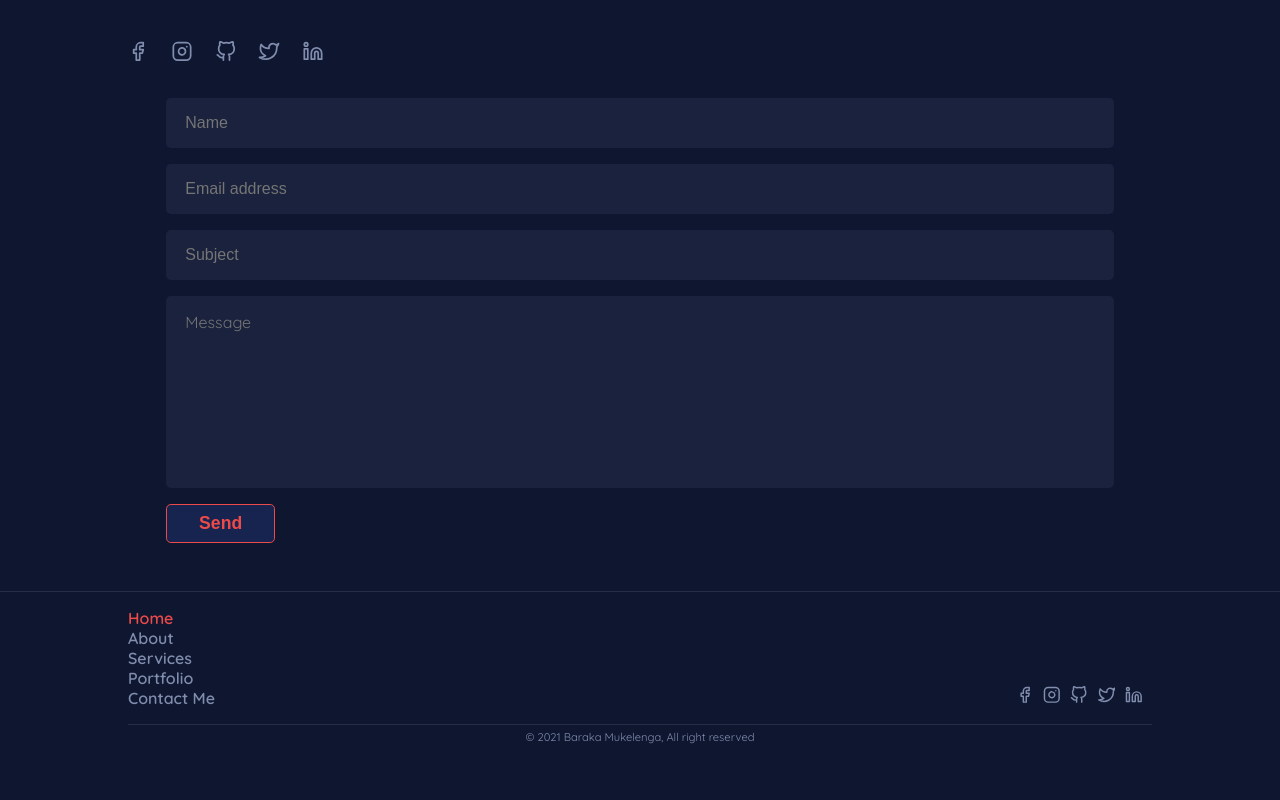
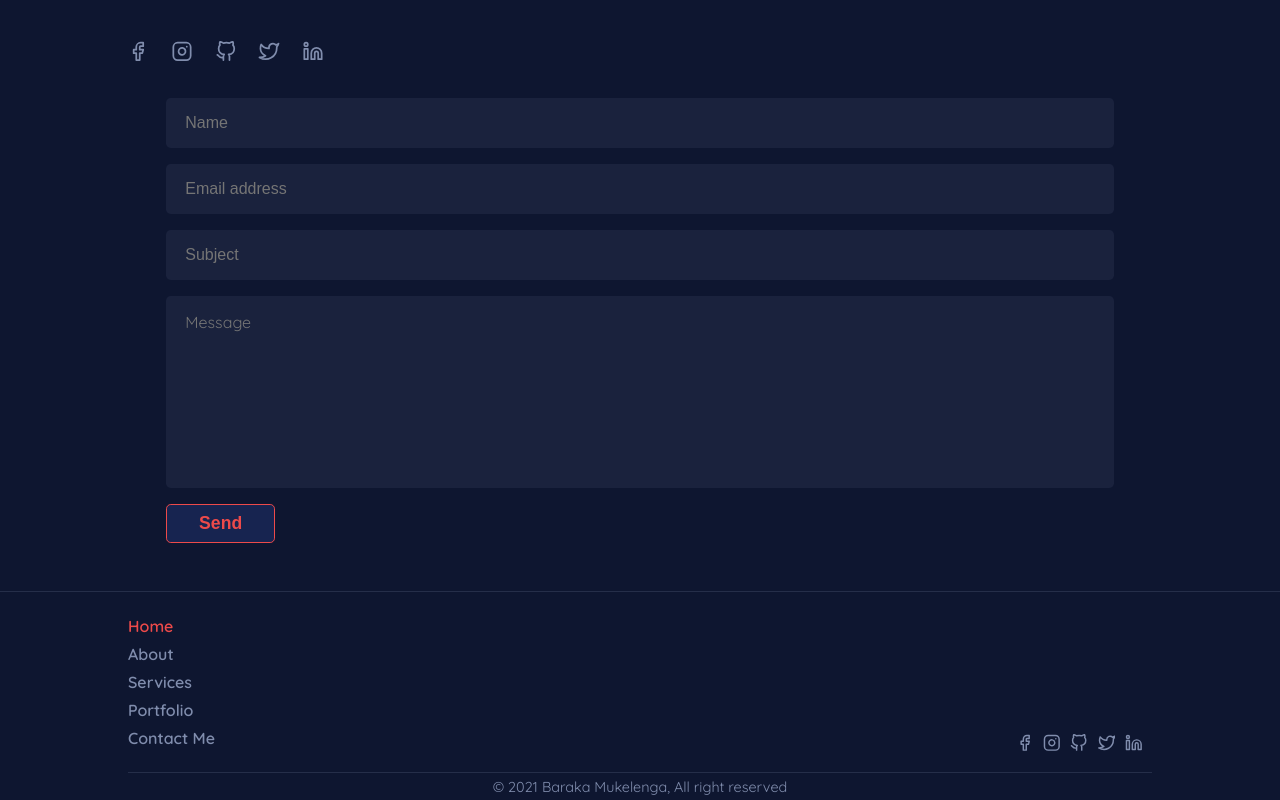
Before and after one commit to barackm/personal-portfolio, a React (Create React App) app: page / in a window 1280 px wide. Shown: the part 5372-6172 px from the top of the page. Before the commit the page ends 6120 px from the top, so only its background shows below. Built offline with nearby package versions, Linux system fonts and the light colour scheme.

Commit message:
Fix the font size in the footer

```diff
--- a/src/assets/css/main.css
+++ b/src/assets/css/main.css
@@ -1611,6 +1611,10 @@ li:hover ~ .cursor1 {
   padding: 0;
 }
 
+.footer-main-container .footer-content-container .footer-up .links-pages li {
+  margin: 0.5rem 0;
+}
+
 .footer-main-container .footer-content-container .footer-up .links-pages li a {
   color: #808dad;
   font-weight: bold;
@@ -1671,7 +1675,7 @@ li:hover ~ .cursor1 {
 .footer-main-container .footer-content-container .footer-down p {
   color: #808dad;
   margin: 0;
-  font-size: 0.7rem;
+  font-size: 0.9rem;
 }
 
 .footer-main-container .footer-content-container .footer-down p .name {
--- a/src/assets/scss/pages/_footer.scss
+++ b/src/assets/scss/pages/_footer.scss
@@ -89,6 +89,8 @@
 
       .links-pages {
         li {
+          margin: 0.5rem 0;
+
           a {
             color: $lightBlue;
             font-weight: bold;
@@ -129,7 +131,7 @@
       p {
         color: $lightBlue;
         margin: 0;
-        font-size: 0.7rem;
+        font-size: 0.9rem;
 
         .name {
           color: $lightBlue;
```
Also changed, not shown: 1 other file (tests, documents, lock files or other folders).
